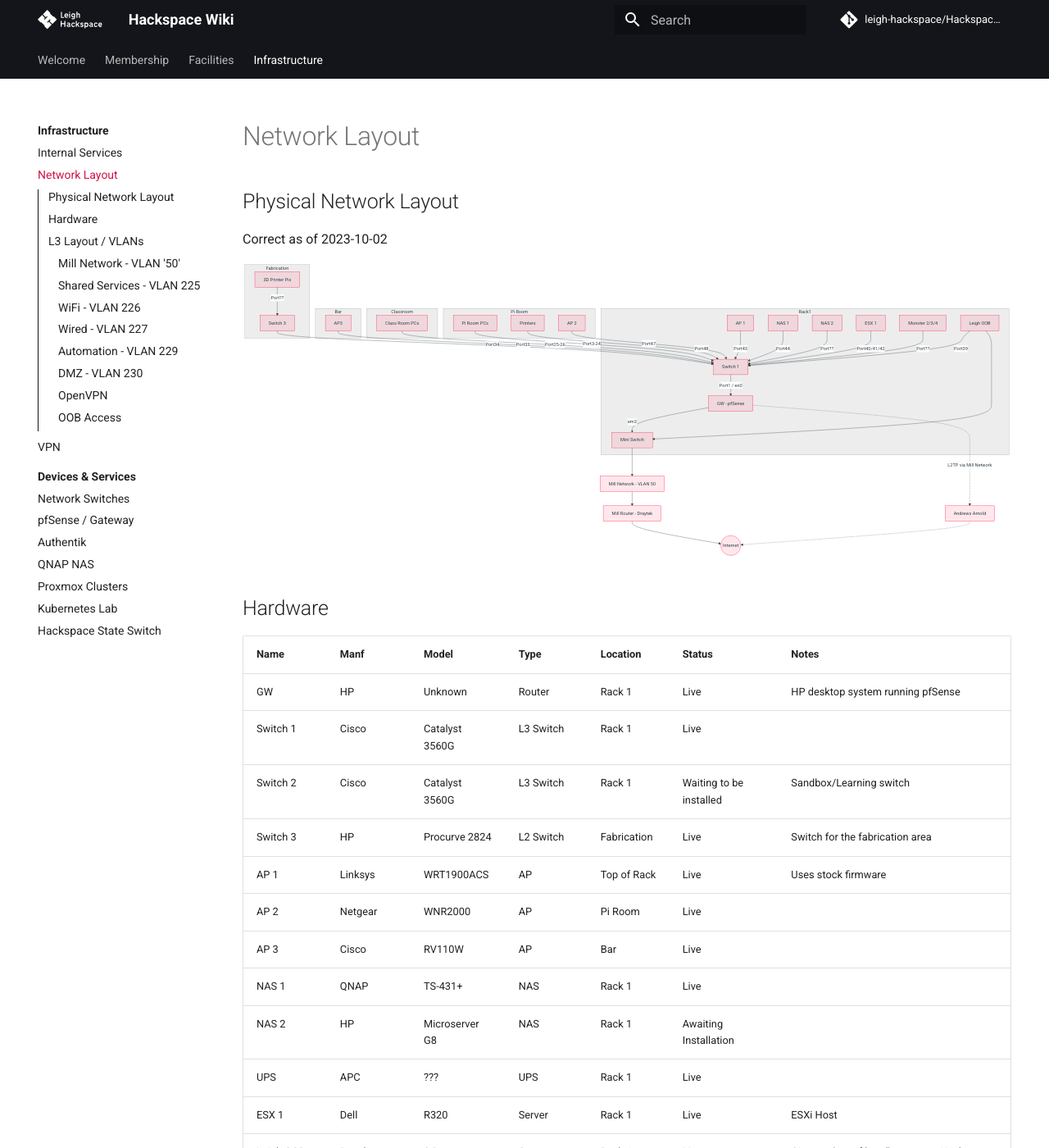
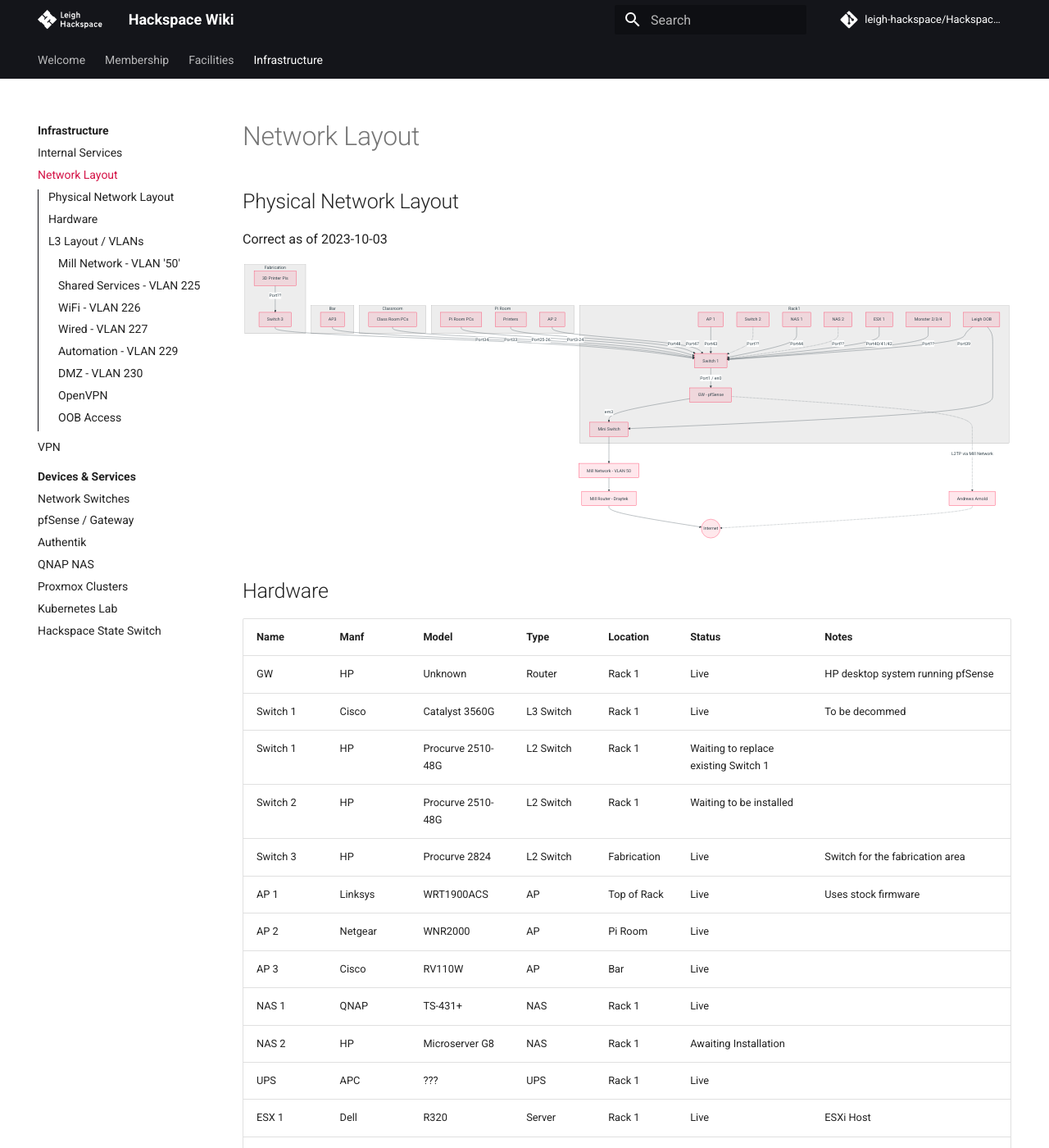
Before and after one commit to leigh-hackspace/HackspaceWiki, an MkDocs documentation site: the page built from docs/infrastructure/network_layout.md, in a window 1280 px wide and 1400 px high. Shown: the whole window at 82% size. Built offline with MkDocs 1.6.1 and Material for MkDocs 9.7.7, drawn with Linux system fonts in a browser that asks for light colours; comment, search, counter and statistics services are not loaded; the version menu is left out; some of the changed text lies outside the part shown.

Commit message:
Update network diagram

````diff
--- a/docs/infrastructure/network_layout.md
+++ b/docs/infrastructure/network_layout.md
@@ -2,7 +2,7 @@
 
 ## Physical Network Layout
 
-Correct as of 2023-10-02
+Correct as of 2023-10-03
 
 ```mermaid
 graph
@@ -10,8 +10,9 @@
     GW[GW - pfSense]
     AP[AP 1] -->|Port43| SWITCH1
     SWITCH1[Switch 1] -->|Port1 / en0| GW
+    SWITCH2[Switch 2] -.-> |Port??| SWITCH1
     NAS1[NAS 1] --> |Port44| SWITCH1
-    NAS2[NAS 2] --> |Port??| SWITCH1
+    NAS2[NAS 2] -.-> |Port??| SWITCH1
     ESX1[ESX 1] --> |Port40/41/42| SWITCH1
     MONSTER[Monster 2/3/4] --> |Port??| SWITCH1
     LEIGHOOB[Leigh OOB] --> |Port39| SWITCH1
@@ -47,22 +48,23 @@
 
 ## Hardware
 
-| Name         | Manf         | Model          | Type      | Location    | Status                  | Notes                                                           |
-| ------------ | ------------ | -------------- | --------- | ----------- | ----------------------- | --------------------------------------------------------------- |
-| GW           | HP           | Unknown        | Router    | Rack 1      | Live                    | HP desktop system running pfSense                               |
-| Switch 1     | Cisco        | Catalyst 3560G | L3 Switch | Rack 1      | Live                    |                                                                 |
-| Switch 2     | Cisco        | Catalyst 3560G | L3 Switch | Rack 1      | Waiting to be installed | Sandbox/Learning switch                                         |
-| Switch 3     | HP           | Procurve 2824  | L2 Switch | Fabrication | Live                    | Switch for the fabrication area                                 |
-| AP 1         | Linksys      | WRT1900ACS     | AP        | Top of Rack | Live                    | Uses stock firmware                                             |
-| AP 2         | Netgear      | WNR2000        | AP        | Pi Room     | Live                    |                                                                 |
-| AP 3         | Cisco        | RV110W         | AP        | Bar         | Live                    |                                                                 |
-| NAS 1        | QNAP         | TS-431+        | NAS       | Rack 1      | Live                    |                                                                 |
-| NAS 2        | HP           | Microserver G8 | NAS       | Rack 1      | Awaiting Installation   |                                                                 |
-| UPS          | APC          | ???            | UPS       | Rack 1      | Live                    |                                                                 |
-| ESX 1        | Dell         | R320           | Server    | Rack 1      | Live                    | ESXi Host                                                       |
-| Leigh OOB    | Raspberry Pi | 2 B+           | Server    | Rack 1      | Live                    | Gives us 'out of band' access to Hackspace network and devices  |
-| Mini Switch  | Netgear      | ???            | L2 Switch | Rack 1      | Live                    | Multiple ports on the Mill network, needs switching to Switch 1 |
-| Blade Server | HP           | SL2x170z G6    | Server    | Rack 1      | Live                    | Proxmox Cluster 'Monster'                                       |
+| Name         | Manf         | Model             | Type      | Location    | Status                               | Notes                                                           |
+| ------------ | ------------ | ----------------- | --------- | ----------- | ------------------------------------ | --------------------------------------------------------------- |
+| GW           | HP           | Unknown           | Router    | Rack 1      | Live                                 | HP desktop system running pfSense                               |
+| Switch 1     | Cisco        | Catalyst 3560G    | L3 Switch | Rack 1      | Live                                 | To be decommed                                                  |
+| Switch 1     | HP           | Procurve 2510-48G | L2 Switch | Rack 1      | Waiting to replace existing Switch 1 |
+| Switch 2     | HP           | Procurve 2510-48G | L2 Switch | Rack 1      | Waiting to be installed              |                                                                 |
+| Switch 3     | HP           | Procurve 2824     | L2 Switch | Fabrication | Live                                 | Switch for the fabrication area                                 |
+| AP 1         | Linksys      | WRT1900ACS        | AP        | Top of Rack | Live                                 | Uses stock firmware                                             |
+| AP 2         | Netgear      | WNR2000           | AP        | Pi Room     | Live                                 |                                                                 |
+| AP 3         | Cisco        | RV110W            | AP        | Bar         | Live                                 |                                                                 |
+| NAS 1        | QNAP         | TS-431+           | NAS       | Rack 1      | Live                                 |                                                                 |
+| NAS 2        | HP           | Microserver G8    | NAS       | Rack 1      | Awaiting Installation                |                                                                 |
+| UPS          | APC          | ???               | UPS       | Rack 1      | Live                                 |                                                                 |
+| ESX 1        | Dell         | R320              | Server    | Rack 1      | Live                                 | ESXi Host                                                       |
+| Leigh OOB    | Raspberry Pi | 2 B+              | Server    | Rack 1      | Live                                 | Gives us 'out of band' access to Hackspace network and devices  |
+| Mini Switch  | Netgear      | ???               | L2 Switch | Rack 1      | Live                                 | Multiple ports on the Mill network, needs switching to Switch 1 |
+| Blade Server | HP           | SL2x170z G6       | Server    | Rack 1      | Live                                 | Proxmox Cluster 'Monster'                                       |
 
 ## L3 Layout / VLANs
 
@@ -125,14 +127,15 @@
 | ----------------- | ----------- | ------------------------ |
 | GW                | `10.3.1.1`  | Rack 1                   |
 | Switch 1          | `10.3.1.2`  | Rack 1                   |
+| Switch 2          | `10.3.1.3`  | Rack 1                   |
 | Switch 3          | `10.3.1.4`  | Workshop / Fabrication   |
 | NAS 1             | `10.3.1.5`  | Rack 1                   |
 | NAS 2             | `10.3.1.6`  | Rack 1                   |
 | ESX 1             | `10.3.1.10` | Rack 1                   |
-| Proxmox 1         | `10.3.1.11` | Rack 1                   |
-| Proxmox 2         | `10.3.1.12` | Rack 1                   |
-| Proxmox 3         | `10.3.1.13` | Rack 1                   |
-| Proxmox 4         | `10.3.1.14` | Rack 1                   |
+| Monster 1         | `10.3.1.11` | Rack 1                   |
+| Monster 2         | `10.3.1.12` | Rack 1                   |
+| Monster 3         | `10.3.1.13` | Rack 1                   |
+| Monster 4         | `10.3.1.14` | Rack 1                   |
 | ESX 1 iDRAC       | `10.3.1.20` | Rack 1                   |
 | Leigh OOB         | `10.3.1.21` | Rack 1                   |
 | Monster 1 LO100   | `10.3.1.22` | Rack 1                   |
@@ -143,6 +146,7 @@
 | Apps1             | `10.3.1.30` | ESX 1                    |
 | HP Laserjet P3015 | `10.3.1.50` | Pi Room 5/7              |
 | GW - VIP 1        | `10.3.1.60` | VIP for Internal HAProxy |
+| GW - VIP 2        | `10.3.1.61` | VIP for K8s-Lab          |
 
 ### WiFi - VLAN 226
 
@@ -157,6 +161,7 @@
 | AP1         | `10.3.2.2` | On top of Rack 1        |
 | AP2         | `10.3.2.3` | Pi Room behind Printers |
 | AP3         | `10.3.2.4` | Bar by the door         |
+| AP4         | `10.3.2.5` | Behind Rack 1           |
 
 ### Wired - VLAN 227
 
````
